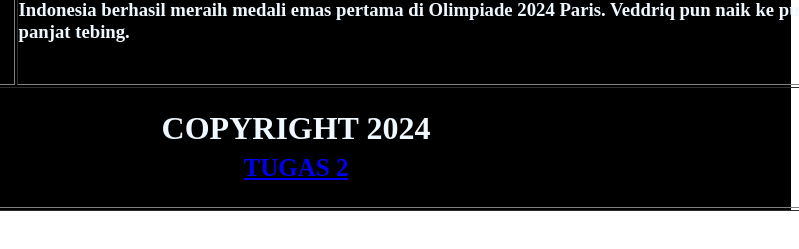
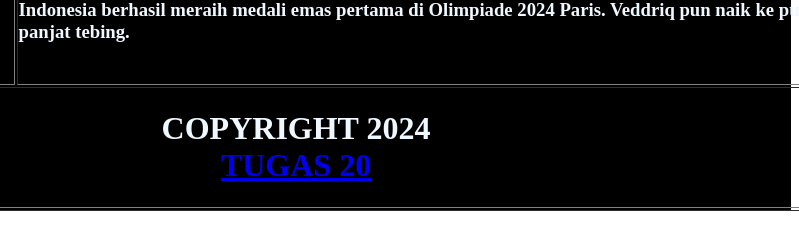
Before and after one commit to admiralll15/website-personal, a plain HTML site: page index.html in a window 1280 px wide. Shown: the part 1808-2057 px from the top of the page, 481-1280 px from the left. Drawn offline with Linux system fonts and the light colour scheme.

Commit message:
Update index.html

```diff
--- a/index.html
+++ b/index.html
@@ -105,7 +105,8 @@
       <!-- Footer Start -->
       <tr>
         <td colspan="2" style="text-align: center; margin-bottom: 2rem;">
-          <h1 style="text-align: center;">COPYRIGHT 2024 <br><a href="form.html" style="font-weight: bold; font-size: 25px;">TUGAS 2</a></h1>
+          <h1 style="text-align: center;">COPYRIGHT 2024 <br>
+            <a href="form.html">TUGAS 20</a>
 
 
         </td>
```
